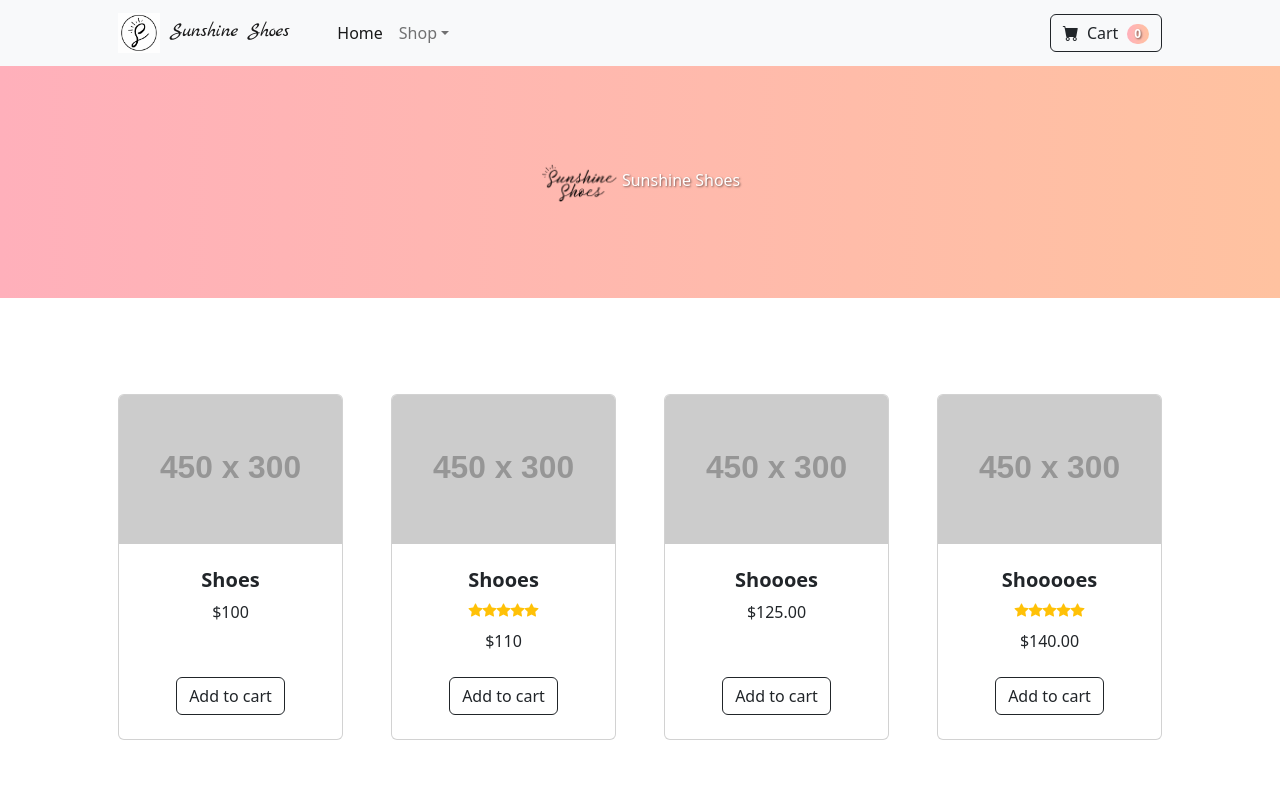
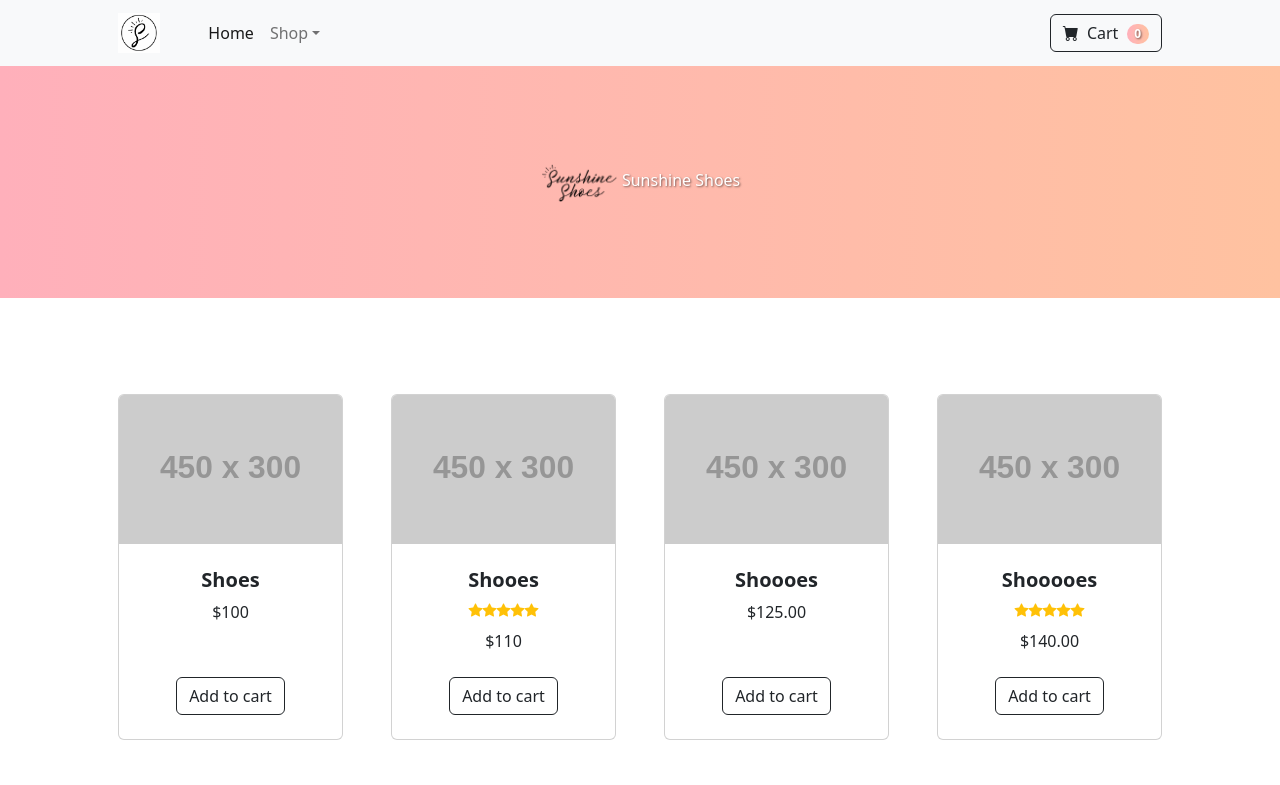
Before and after one commit to ninamaleckosak/SunshineUi, a website: page dist/index.html in a window 1280 px wide. Shown: the top 785 px of the page. Drawn offline with nearby package versions, Linux system fonts and the light colour scheme; placeholder pictures from the web are drawn by us; files whose address does not match are found by name.

Commit message:
Update index.html

```diff
--- a/dist/index.html
+++ b/dist/index.html
@@ -20,7 +20,6 @@
             <div class="container px-4 px-lg-5">
                 <a class="navbar-brand" href="#!">
                     <img src="assets//sunshinelogo.png" alt="Sunshine Shoes Logo" style="height: 40px;">
-                    Sunshine Shoes
                 </a>
                 <button class="navbar-toggler" type="button" data-bs-toggle="collapse" data-bs-target="#navbarSupportedContent" aria-controls="navbarSupportedContent" aria-expanded="false" aria-label="Toggle navigation"><span class="navbar-toggler-icon"></span></button>
                 <div class="collapse navbar-collapse" id="navbarSupportedContent">
```
